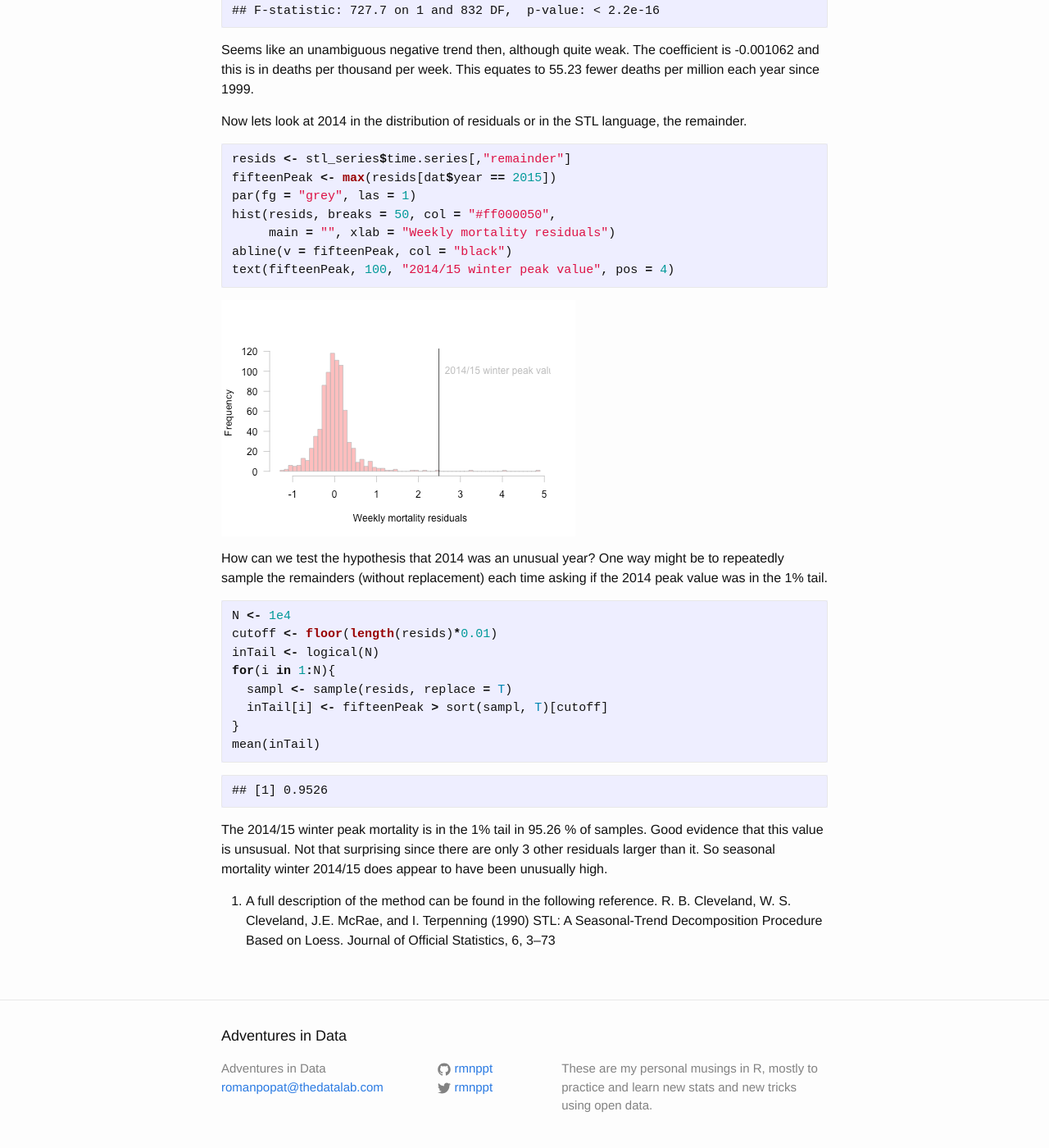
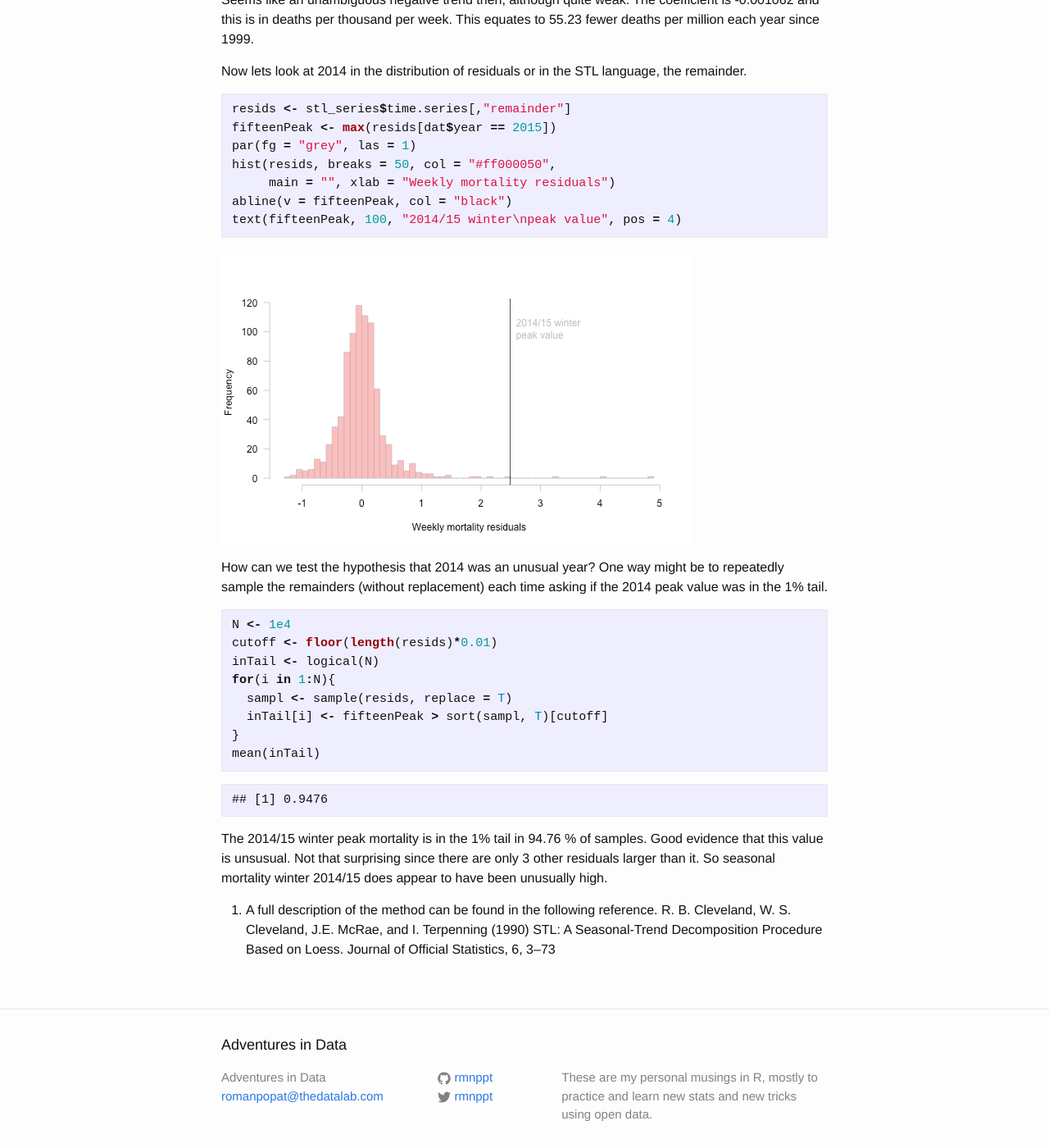
Before and after one commit to rmnppt/rmnppt.github.io, a Jekyll site: the page built from _posts/2015-12-11-STL-winterMortality.md, in a window 1280 px wide and 1400 px high, scrolled down 2117 px. Shown: the whole window at 82% size. Built offline with Jekyll 4.4.1, drawn with Linux system fonts in a browser that asks for light colours; Markdown is read by kramdown in place of the engine named in the settings.

Commit message:
editing STL post figures

````diff
--- a/_posts/2015-12-11-STL-winterMortality.md
+++ b/_posts/2015-12-11-STL-winterMortality.md
@@ -94,7 +94,7 @@ par(fg = "grey", las = 1)
 hist(resids, breaks = 50, col = "#ff000050",
      main = "", xlab = "Weekly mortality residuals")
 abline(v = fifteenPeak, col = "black")
-text(fifteenPeak, 100, "2014/15 winter peak value", pos = 4)
+text(fifteenPeak, 100, "2014/15 winter\npeak value", pos = 4)
 ```
 
 ![plot of chunk unnamed-chunk-5](/figure/source/2015-12-11-STL-winterMortality/unnamed-chunk-5-1.png)
@@ -114,9 +114,9 @@ mean(inTail)
 ```
 
 ```
-## [1] 0.9526
+## [1] 0.9476
 ```
 
-The 2014/15 winter peak mortality is in the 1% tail in 95.26 % of samples. Good evidence that this value is unsusual. Not that surprising since there are only 3 other residuals larger than it. So seasonal mortality winter 2014/15 does appear to have been unusually high.
+The 2014/15 winter peak mortality is in the 1% tail in 94.76 % of samples. Good evidence that this value is unsusual. Not that surprising since there are only 3 other residuals larger than it. So seasonal mortality winter 2014/15 does appear to have been unusually high.
 
 1. A full description of the method can be found in the following reference. R. B. Cleveland, W. S. Cleveland, J.E. McRae, and I. Terpenning (1990) STL: A Seasonal-Trend Decomposition Procedure Based on Loess. Journal of Official Statistics, 6, 3–73
--- a/_source/2015-12-11-STL-winterMortality.Rmd
+++ b/_source/2015-12-11-STL-winterMortality.Rmd
@@ -37,7 +37,7 @@ stl_series <- stl(t_series, 9)
 
 I have prepared a function to plot the results of the seasonal trend decomposition.
 
-```{r, fig.height = 8, fig.width = 12}
+```{r, fig.height = 6, fig.width = 8}
 source("https://raw.githubusercontent.com/rmnppt/FruitAndVeg/master/Scripts/plotSTL.R")
 plotSTL(stl_series, "winter mortality", interval = 52)
 
@@ -59,14 +59,14 @@ Seems like an unambiguous negative trend then, although quite weak. The coeffici
 
 Now lets look at 2014 in the distribution of residuals or in the STL language, the remainder.
 
-```{r, fig.height = 4, fig.width = 6}
+```{r, fig.height = 5, fig.width = 8}
 resids <- stl_series$time.series[,"remainder"]
 fifteenPeak <- max(resids[dat$year == 2015])
 par(fg = "grey", las = 1)
 hist(resids, breaks = 50, col = "#ff000050",
      main = "", xlab = "Weekly mortality residuals")
 abline(v = fifteenPeak, col = "black")
-text(fifteenPeak, 100, "2014/15 winter peak value", pos = 4)
+text(fifteenPeak, 100, "2014/15 winter\npeak value", pos = 4)
 ```
 
 How can we test the hypothesis that 2014 was an unusual year? One way might be to repeatedly sample the remainders (without replacement) each time asking if the 2014 peak value was in the 1% tail.
````
Also changed, not shown: figure/source/2015-12-11-STL-winterMortality/unnamed-chunk-3-1.png, figure/source/2015-12-11-STL-winterMortality/unnamed-chunk-5-1.png.
